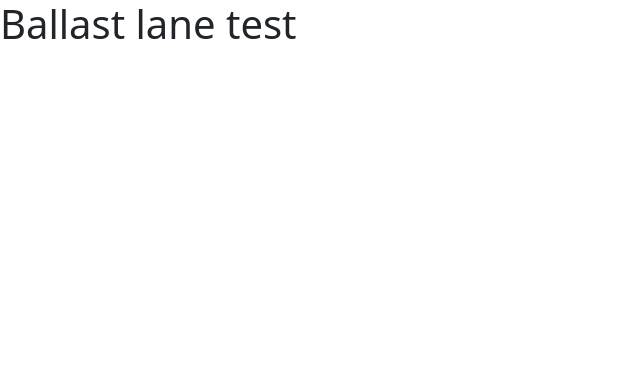
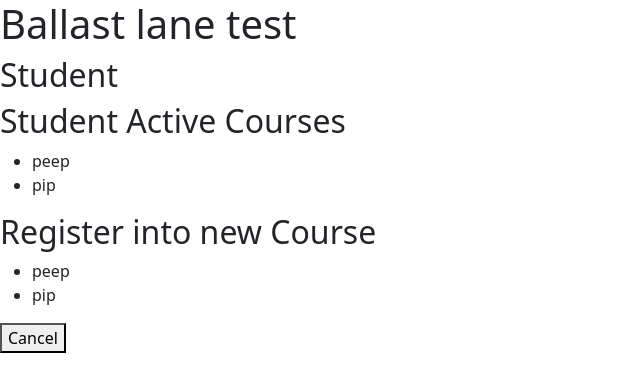
Before and after one commit to jaizcorbe/ballast_lane_assessment, an Angular app: page /student_courses in a window 1280 px wide. Before the commit this address led to /. Shown: the top 392 px of the page, without its empty margins (0-640 px from the left). Built offline with nearby package versions, Linux system fonts and the light colour scheme.

Commit message:
Added student courses component

```diff
--- a/src/app/app-routing.module.ts
+++ b/src/app/app-routing.module.ts
@@ -4,12 +4,14 @@ import { LoginComponent } from './login/login.component';
 import { CreateStudentComponent } from './create_student/create_student.component';
 import { DashboardComponent } from './dashboard/dashboard.component';
 import { CoursesComponent } from './courses/courses.component';
+import { StudentCoursesComponent } from './student-courses/student-courses.component';
 
 const routes: Routes = [
   { path: 'login', component: LoginComponent },
   { path: 'create_user', component: CreateStudentComponent },
   { path: 'dashboard', component: DashboardComponent},
   { path: 'courses', component: CoursesComponent},
+  { path: 'student_courses', component: StudentCoursesComponent },
   { path: '', redirectTo: '/login', pathMatch: 'full' }
 ];
 
--- a/src/app/app.module.ts
+++ b/src/app/app.module.ts
@@ -9,6 +9,7 @@ import { LoginComponent } from './login/login.component';
 import { CreateStudentComponent } from './create_student/create_student.component';
 import { DashboardComponent } from './dashboard/dashboard.component';
 import { CoursesComponent } from './courses/courses.component';
+import { StudentCoursesComponent } from './student-courses/student-courses.component';
 
 
 @NgModule({
@@ -17,7 +18,8 @@ import { CoursesComponent } from './courses/courses.component';
     LoginComponent,
     CreateStudentComponent,
     DashboardComponent,
-    CoursesComponent
+    CoursesComponent,
+    StudentCoursesComponent
 
   ],
   imports: [
--- a/src/app/dashboard/dashboard.component.html
+++ b/src/app/dashboard/dashboard.component.html
@@ -3,8 +3,12 @@
 <h2> admin status {{user?.admin}}</h2>
 
 <div>
-    <a *ngIf="user?.admin" class="button" routerLink="/courses">admin course</a>
-    <button class="button">log work</button>
+    <div>
+        <a *ngIf="user?.admin" class="button" routerLink="/courses">admin courses</a>
+    </div>
+    <div>
+        <a class="button" routerLink="/student_courses">student courses</a>
+    </div>
 </div>
 
 <button class="button" (click)="logout()">logout</button>
--- /dev/null
+++ b/src/app/student-courses/student-courses.component.html
@@ -0,0 +1,18 @@
+<h2>Student {{this?.user?.email}}</h2>
+<div class="two-lists-container">
+    <div class="vertical-area">
+        <h2>Student Active Courses</h2>
+        <ul>
+            <li>peep</li>
+            <li>pip</li>
+        </ul>
+    </div>
+    <div class="vertical-area">
+        <h2>Register into new Course</h2>
+        <ul>
+            <li>peep</li>
+            <li>pip</li>
+        </ul>
+    </div>
+</div>
+<button type="button" (click)="goBack()">Cancel</button>
--- /dev/null
+++ b/src/app/student-courses/student-courses.component.ts
@@ -0,0 +1,25 @@
+import { Component } from '@angular/core';
+import { Location } from '@angular/common';
+import { StudentsPlatformService } from '../students-platform.service';
+import { User } from '../user';
+
+@Component({
+  selector: 'app-student-courses',
+  templateUrl: './student-courses.component.html',
+  styleUrls: ['./student-courses.component.css']
+})
+export class StudentCoursesComponent {
+  user: User | undefined
+
+  constructor(
+    private platformService: StudentsPlatformService,
+    private location: Location) {}
+
+  goBack(): void {
+    this.location.back();
+  }
+
+  ngOnInit() {
+    this.user=this.platformService.getLoggedUser();
+  }
+}
```
Also changed, not shown: src/app/student-courses/student-courses.component.css (added), 1 other file (tests, documents, lock files or other folders).
